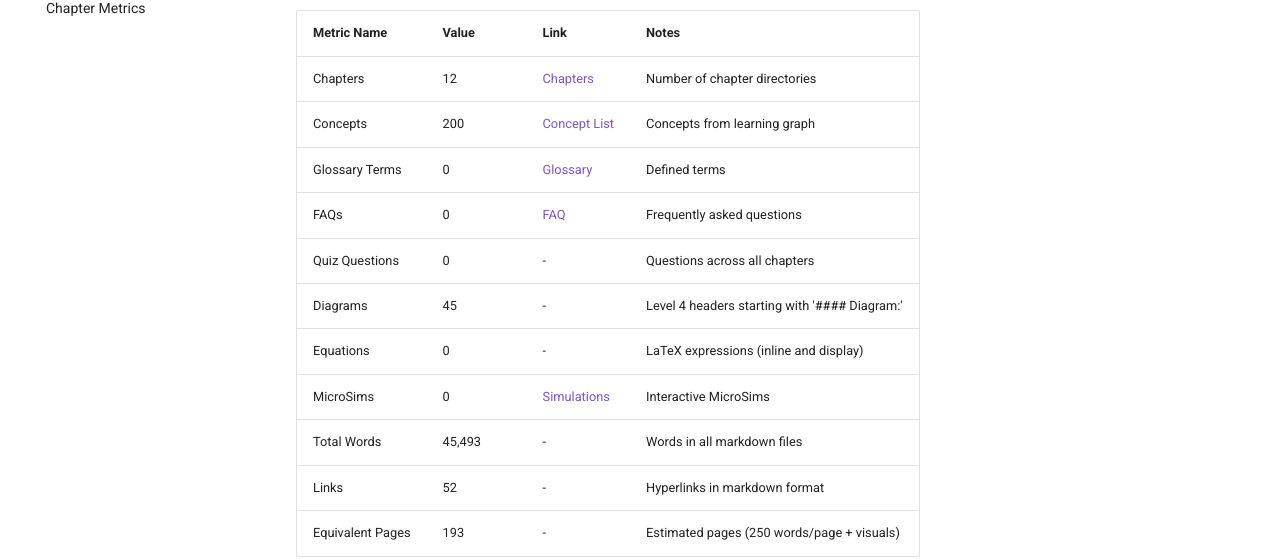
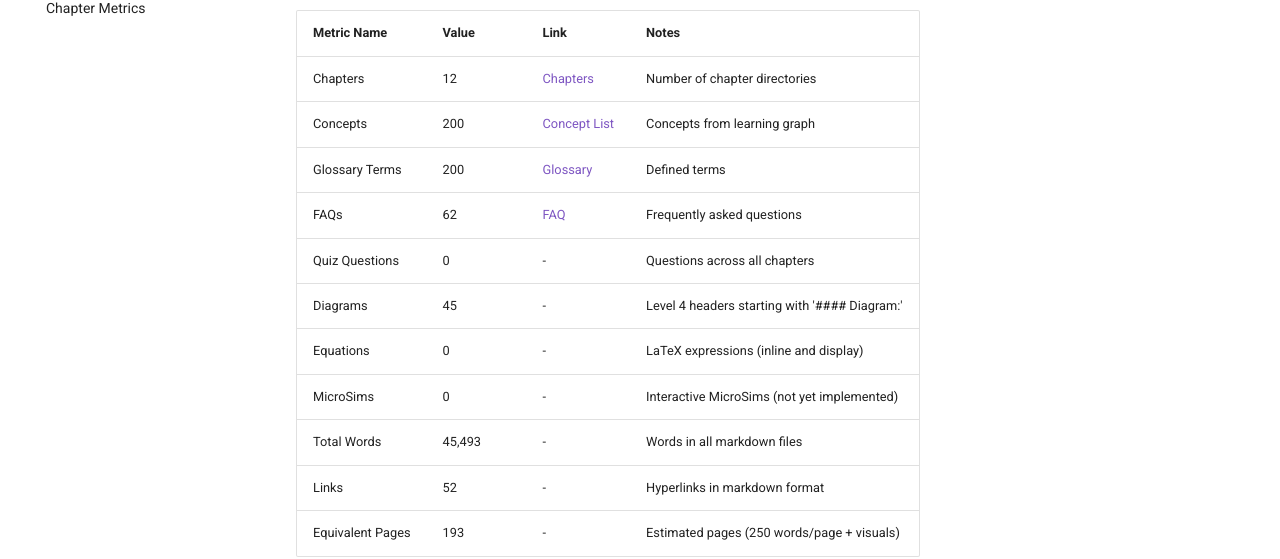
Before and after one commit to Yarmoluk/ink-sanctum-textbook, an MkDocs documentation site: the page built from docs/learning-graph/book-metrics.md, in a window 1280 px wide and 1398 px high. Shown: the part 259-818 px from the top of the window. Built offline with MkDocs 1.6.1 and Material for MkDocs 9.7.7, drawn with Linux system fonts in a browser that asks for light colours; comment, search, counter and statistics services are not loaded.

Commit message:
Fix broken links and update metrics
- Fix broken sims/index.md link in book-metrics.md
- Update glossary and FAQ counts in metrics
- Remove strict mode from MkDocs build

Co-Authored-By: Claude Opus 4.5 <noreply@anthropic.com>

```diff
--- a/docs/learning-graph/book-metrics.md
+++ b/docs/learning-graph/book-metrics.md
@@ -6,12 +6,12 @@ This file contains overall metrics for the intelligent textbook.
 |-------------|-------|------|-------|
 | Chapters | 12 | [Chapters](../chapters/index.md) | Number of chapter directories |
 | Concepts | 200 | [Concept List](./concept-list.md) | Concepts from learning graph |
-| Glossary Terms | 0 | [Glossary](../glossary.md) | Defined terms |
-| FAQs | 0 | [FAQ](../faq.md) | Frequently asked questions |
+| Glossary Terms | 200 | [Glossary](../glossary.md) | Defined terms |
+| FAQs | 62 | [FAQ](../faq.md) | Frequently asked questions |
 | Quiz Questions | 0 | - | Questions across all chapters |
 | Diagrams | 45 | - | Level 4 headers starting with '#### Diagram:' |
 | Equations | 0 | - | LaTeX expressions (inline and display) |
-| MicroSims | 0 | [Simulations](../sims/index.md) | Interactive MicroSims |
+| MicroSims | 0 | - | Interactive MicroSims (not yet implemented) |
 | Total Words | 45,493 | - | Words in all markdown files |
 | Links | 52 | - | Hyperlinks in markdown format |
 | Equivalent Pages | 193 | - | Estimated pages (250 words/page + visuals) |
```
Also changed, not shown: 1 other file.
